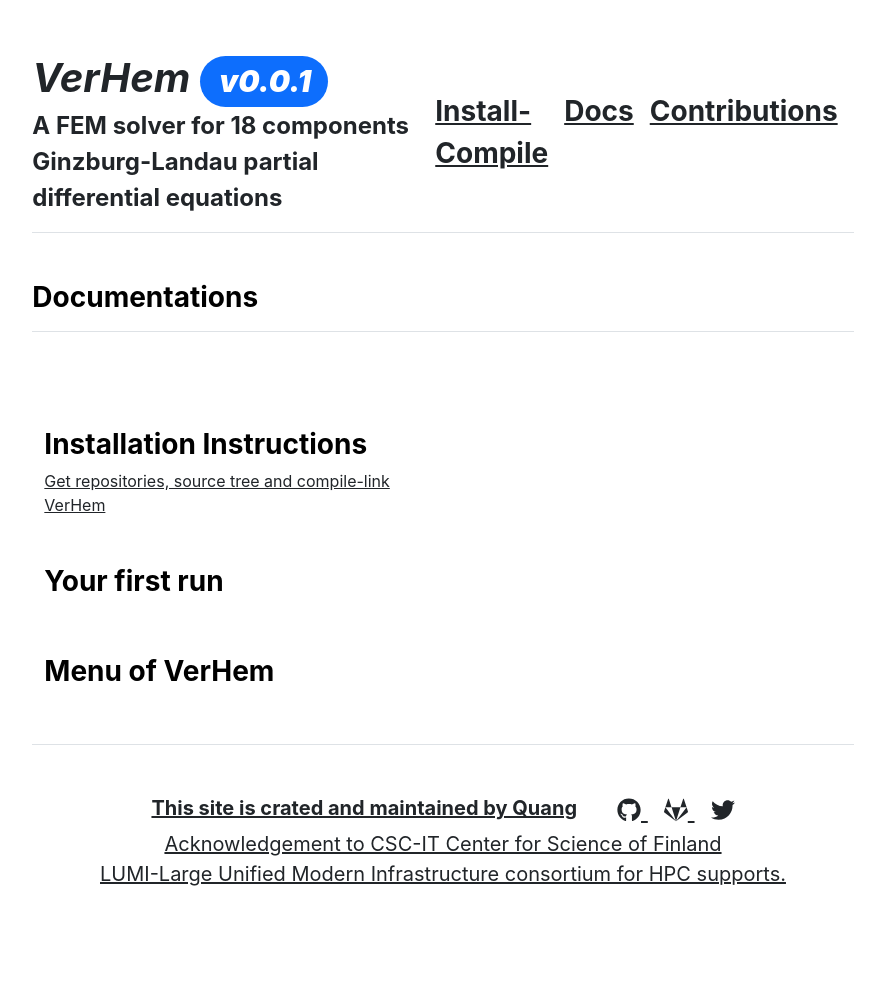
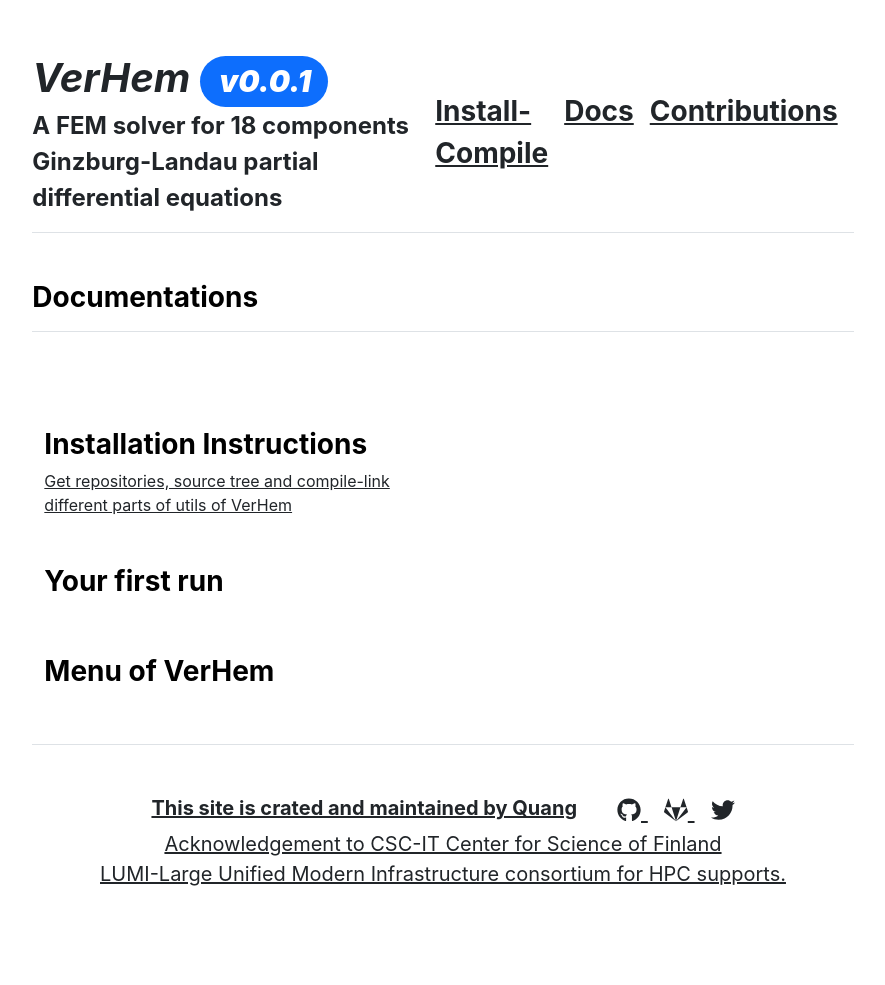
Before and after one commit to VerHem/VerHem.github.io, a Jekyll site: the page built from docs.md, in a window 1280 px wide. Shown: the whole page, without its empty margins (197-1082 px from the left). Built offline with Jekyll 4.4.1, drawn with Linux system fonts in a browser that asks for light colours.

Commit message:
edit  _layouts/docs.html to set up diffferet topic

```diff
--- a/_layouts/docs.html
+++ b/_layouts/docs.html
@@ -11,7 +11,7 @@ layout: default
   <div class="col-md-6">
     <h2 class="fs-3 fw-bold">{{ topic.topic }}</h2>
     {% if topic.topic == "Installation Instructions" %}
-      <a class="fw-4" href="{{ site.github.url }}/install">Get repositories, source tree and compile-link VerHem</a>
+      <a class="fw-3" href="{{ site.github.url }}/install">Get repositories, source tree and compile-link different parts of utils of VerHem</a>
     {% endif %}
   </div>
   <div class="col-md-6">
```
